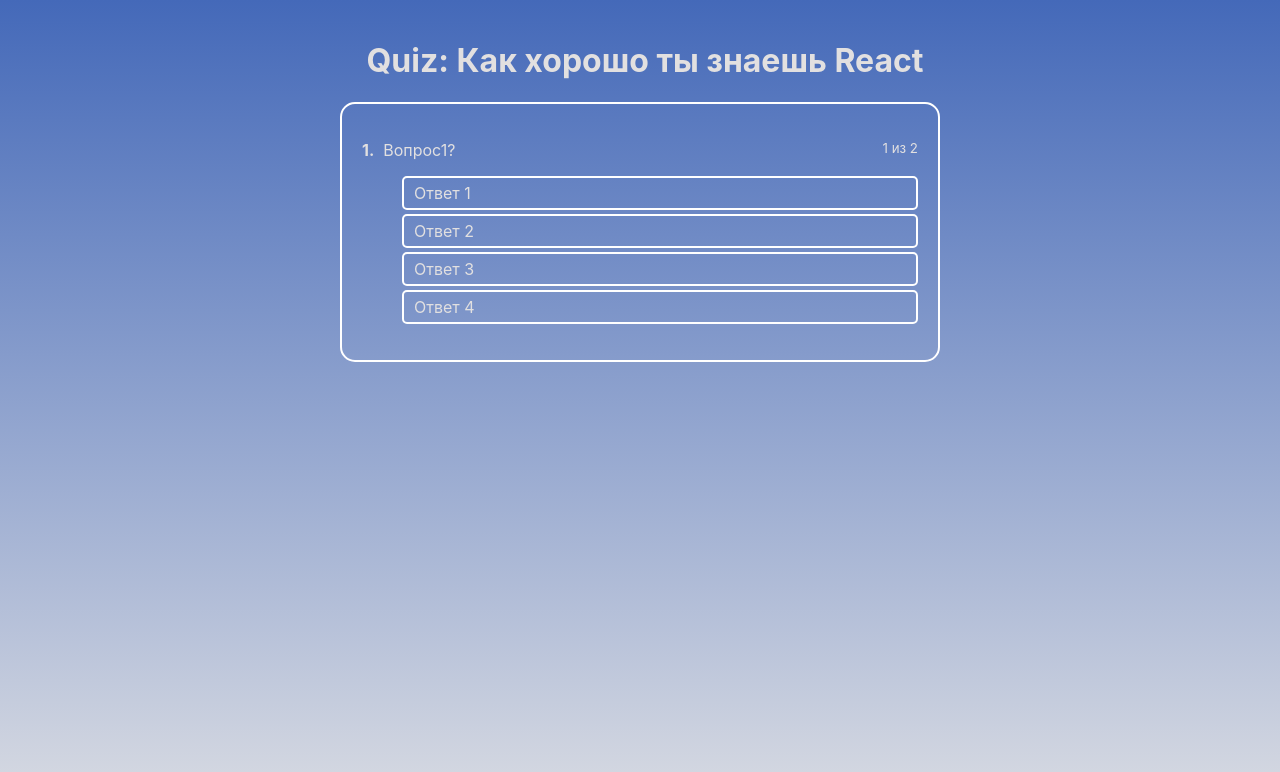
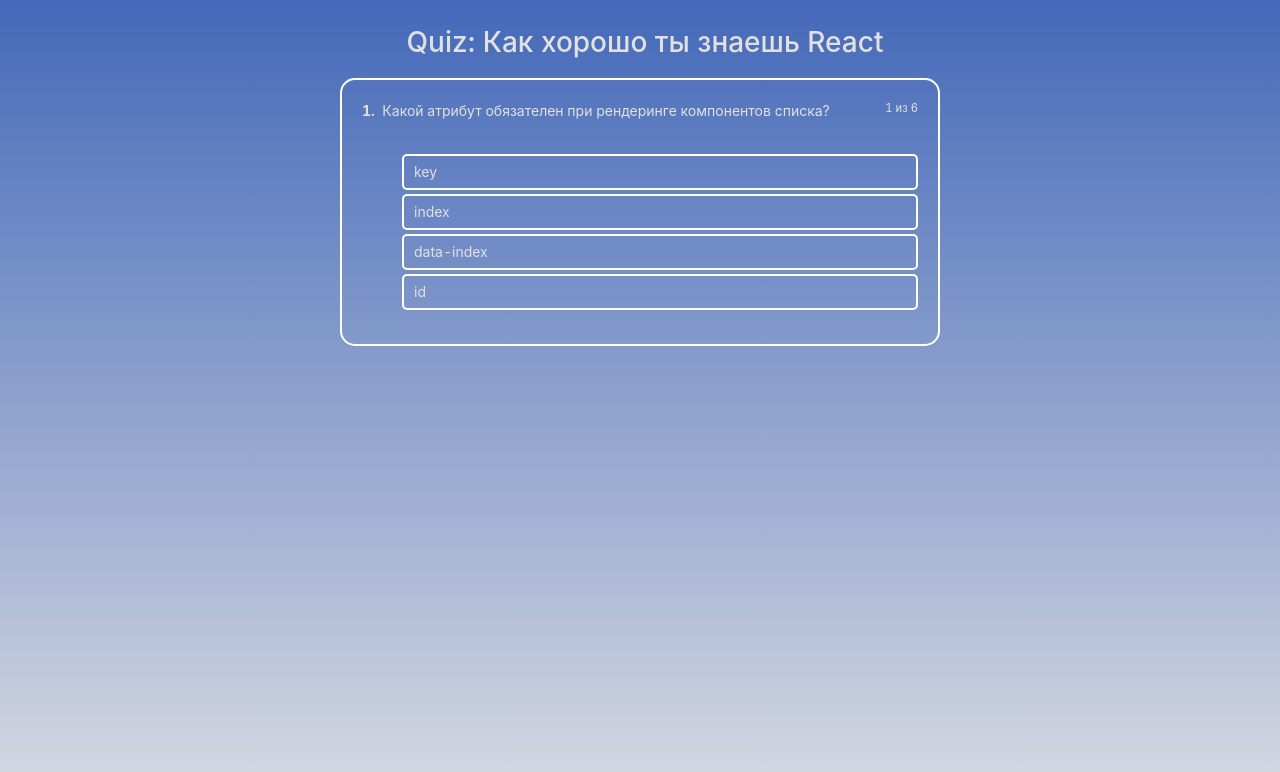
Before and after one commit to Greed2kk/react-quiz, a React app: page / in a window 1280 px wide. Shown: the top 772 px of the page. Built offline with nearby package versions, Linux system fonts and the light colour scheme; a web font is replaced by a local one.

Commit message:
add real questions and detail result

```diff
--- a/package.json
+++ b/package.json
@@ -3,6 +3,7 @@
   "version": "0.1.0",
   "private": true,
   "dependencies": {
+    "@ant-design/icons": "^4.6.2",
     "@babel/core": "7.12.3",
     "@pmmmwh/react-refresh-webpack-plugin": "0.4.3",
     "@svgr/webpack": "5.5.0",
@@ -11,6 +12,7 @@
     "@testing-library/user-event": "^12.8.3",
     "@typescript-eslint/eslint-plugin": "^4.5.0",
     "@typescript-eslint/parser": "^4.5.0",
+    "antd": "^4.15.3",
     "babel-eslint": "^10.1.0",
     "babel-jest": "^26.6.0",
     "babel-loader": "8.1.0",
@@ -71,7 +73,7 @@
     "start": "node scripts/start.js",
     "build": "node scripts/build.js",
     "test": "node scripts/test.js",
-    "lint": "stylelint '**/*.scss' eslint src --ext js",
+    "lint": "stylelint '**/*.scss' eslint src --aei js",
     "lint:fix": "eslint --fix --ext .js src",
     "lint:staged": "lint-staged",
     "prepare": "husky install"
--- a/src/components/ActiveQuiz/ActiveQuiz.module.scss
+++ b/src/components/ActiveQuiz/ActiveQuiz.module.scss
@@ -13,4 +13,14 @@
     display: flex;
     justify-content: space-between;
   }
+
+  span {
+    overflow: hidden;
+    text-overflow: ellipsis;
+    height: 40px;
+  }
+
+  small {
+    white-space: nowrap;
+  }
 }
--- /dev/null
+++ b/src/components/ResultQuiz/ResultDetails/ResultDetails.js
@@ -0,0 +1,52 @@
+import React from 'react'
+import { Collapse, Tag } from 'antd'
+import WithClasses from '../../hoc/withClasses'
+import classes from './ResultDetails.module.scss'
+import 'antd/dist/antd.css'
+
+const { Panel } = Collapse
+
+const ResultDetails = ({ quiz, results }) => (
+  <>
+    <Collapse>
+      <Panel
+        header="Подробнее"
+        key="1"
+        className="site-collapse-custom-panel"
+      >
+        <ul>
+          {quiz.map(quizItem => (
+            <li key={quizItem.id}>
+              <span>
+                <strong>
+                  <Tag color="geekblue">
+                    {quizItem.id} Вопрос:
+                  </Tag>
+                </strong>
+              </span>
+              {quizItem.question}
+
+              <br />
+              <strong>
+                {' '}
+                <Tag color="success">
+                  Правильный ответ:&nbsp;
+                </Tag>
+              </strong>
+              {
+                quizItem.answers[
+                  quizItem.correctAnswerId - 1
+                ].text
+              }
+            </li>
+          ))}
+        </ul>
+      </Panel>
+    </Collapse>
+  </>
+)
+
+export default WithClasses(
+  ResultDetails,
+  classes.ResultDetails
+)
--- /dev/null
+++ b/src/components/ResultQuiz/ResultDetails/ResultDetails.module.scss
@@ -0,0 +1,31 @@
+@import '~antd/dist/antd.css';
+
+.ResultDetails {
+  display: flex;
+  flex-direction: column;
+  width: 600px;
+  align-items: stretch;
+  margin-top: 50px;
+  box-sizing: border-box;
+
+  ul {
+    display: flex;
+    align-items: stretch;
+    flex-direction: column;
+    padding: 0;
+
+    li {
+      word-break: break-word;
+      list-style: none;
+      border: rgba(124, 119, 119, 0.91) solid 2px;
+      border-radius: 8px;
+      box-sizing: border-box;
+      margin: 0 0 5px 0;
+      padding: 3px;
+
+      span {
+        margin: 2px;
+      }
+    }
+  }
+}
--- a/src/components/ResultQuiz/ResultQuiz.js
+++ b/src/components/ResultQuiz/ResultQuiz.js
@@ -1,14 +1,33 @@
 import React from 'react'
+import { UndoOutlined } from '@ant-design/icons'
+import { Button, Tooltip } from 'antd'
 import classes from './ResultQuiz.module.scss'
 import WithClasses from '../hoc/withClasses'
+import ResultDetails from './ResultDetails/ResultDetails'
 
-const ResultQuiz = ({ rightAnswers, totalQuestions }) => (
+const ResultQuiz = ({
+  rightAnswers,
+  totalQuestions,
+  onRestartHandler,
+  quiz,
+  results,
+}) => (
   <>
     <h1>Ваш результат!</h1>
     <p>
       Вы ответили правильно на {rightAnswers} из{' '}
       {totalQuestions} вопросов
     </p>
+    <Tooltip title="Пройти заново">
+      <Button
+        type="primary"
+        shape="circle"
+        size="large"
+        onClick={() => onRestartHandler()}
+        icon={<UndoOutlined />}
+      />
+    </Tooltip>
+    <ResultDetails quiz={quiz} results={results} />
   </>
 )
 
--- a/src/containers/Quiz/Quiz.js
+++ b/src/containers/Quiz/Quiz.js
@@ -14,6 +14,7 @@
       isFinished: false,
       activeQuestion: 0,
       answerState: null,
+      results: {},
       rightAnswers: 0,
       quiz: quizData,
     }
@@ -28,6 +29,7 @@
       activeQuestion,
       quiz,
       rightAnswers,
+      results,
     } = this.state
     const currentQuestion = quiz[activeQuestion]
 
@@ -46,11 +48,15 @@
     if (currentQuestion.correctAnswerId === answerId) {
       this.setState({
         rightAnswers: rightAnswers + 1,
-        answerState: { [answerId]: 'Right' },
+        answerState: {
+          [answerId]: 'Right',
+        },
+        results: { ...results, [answerId]: 'Right' },
       })
     } else {
       this.setState({
         answerState: { [answerId]: 'Wrong' },
+        results: { ...results, [answerId]: 'Wrong' }, // check here
       })
     }
   }
@@ -67,6 +73,7 @@
       rightAnswers,
       answerState,
       isFinished,
+      results,
     } = this.state
     const totalQuestions = quiz.length
     return (
@@ -75,6 +82,16 @@
           <ResultQuiz
             rightAnswers={rightAnswers}
             totalQuestions={totalQuestions}
+            results={results}
+            quiz={quiz}
+            onRestartHandler={() =>
+              this.setState({
+                isFinished: false,
+                activeQuestion: 0,
+                answerState: null,
+                rightAnswers: 0,
+              })
+            }
           />
         ) : (
           <>
--- a/src/containers/Quiz/Quiz.module.scss
+++ b/src/containers/Quiz/Quiz.module.scss
@@ -10,7 +10,11 @@
   flex-grow: 1;
   padding: 20px 0 0 0;
   width: 100%;
-  background: linear-gradient(180deg, #4469b9 0%, #d7dae2 100%);
+  background: linear-gradient(
+    180deg,
+    #4469b9 0%,
+    #d7dae2 100%
+  );
 
   h1 {
     color: $quiz-text-color;
--- a/src/fixtures/react_questions.js
+++ b/src/fixtures/react_questions.js
@@ -1,47 +1,136 @@
 const quiz = [
   {
-    question: 'Вопрос1?',
+    question:
+      'Какой атрибут обязателен при рендеринге компонентов списка?',
     id: 1,
     correctAnswerId: 1,
     answers: [
       {
-        text: 'Ответ 1',
+        text: 'key',
         id: 1,
       },
       {
-        text: 'Ответ 2',
+        text: 'index',
         id: 2,
       },
       {
-        text: 'Ответ 3',
+        text: 'data-index',
         id: 3,
       },
       {
-        text: 'Ответ 4',
+        text: 'id',
         id: 4,
       },
     ],
   },
   {
-    question: 'Вопрос2?',
+    question:
+      'Какой метод компонента следует использовать для кастоной логики для реагирования на изменения?',
     id: 2,
+    correctAnswerId: 1,
+    answers: [
+      {
+        text: 'shouldComponentUpdate',
+        id: 1,
+      },
+      {
+        text: 'getSnapshotBeforeUpdate',
+        id: 2,
+      },
+      {
+        text: 'componentWillUpdate',
+        id: 3,
+      },
+      {
+        text: 'componentWillMount',
+        id: 4,
+      },
+    ],
+  },
+  {
+    question: 'Что такое React.PureComponent?',
+    id: 3,
     correctAnswerId: 3,
     answers: [
       {
-        text: 'Ответ 1',
+        text: 'это базовый класс всех компонентов React',
         id: 1,
       },
       {
-        text: 'Ответ 2',
+        text:
+          'React.PureComponent - это компонент, у которого нет метода render.',
         id: 2,
       },
       {
-        text: 'Ответ 3',
+        text:
+          'React.PureComponent почти такой же, как React.Component. Основное отличие состоит в том, что первый не реализует метод shouldComponentUpdate ()',
+        id: 3,
+      },
+    ],
+  },
+  {
+    question:
+      'Какой метод любого React компонента вызывается первым?',
+    id: 4,
+    correctAnswerId: 1,
+    answers: [
+      {
+        text: 'constructor',
+        id: 1,
+      },
+      {
+        text: 'componentWillMount',
+        id: 2,
+      },
+      {
+        text: 'componentDidMount',
         id: 3,
       },
       {
-        text: 'Ответ 4',
+        text: 'render',
         id: 4,
+      },
+    ],
+  },
+  {
+    question:
+      'Какой метод любого React компонента вызывается первым?',
+    id: 5,
+    correctAnswerId: 2,
+    answers: [
+      {
+        text: 'Обновление props родительского элемента',
+        id: 1,
+      },
+      {
+        text:
+          'Процесс подъема состояния изменившегося компонента до ближайшего общего предка, чтобы обновить необходимые компоненты.',
+        id: 2,
+      },
+      {
+        text: 'Обновление состояния дочерних компонентов',
+        id: 3,
+      },
+    ],
+  },
+  {
+    question:
+      'Как создать компонент React без наследования класса React.Component?',
+    id: 6,
+    correctAnswerId: 1,
+    answers: [
+      {
+        text: 'Используюя метод ReactDOM.render',
+        id: 1,
+      },
+      {
+        text:
+          'Это невозможно. Все компоненты React должны наследовать React.Component',
+        id: 2,
+      },
+      {
+        text: 'Используюя метод React.createElement',
+        id: 3,
       },
     ],
   },
```
Also changed, not shown: 1 other file (tests, documents, lock files or other folders).
